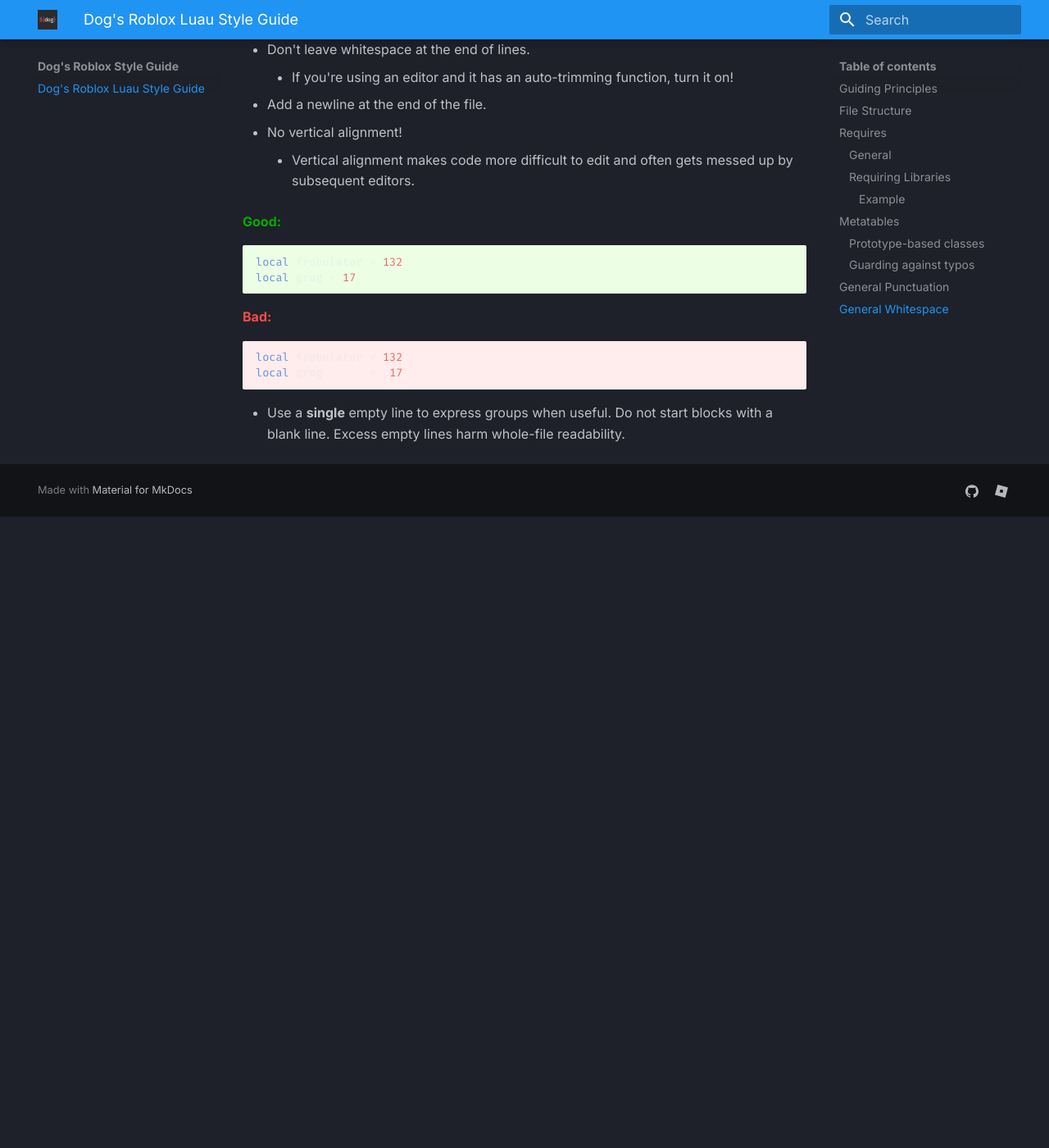
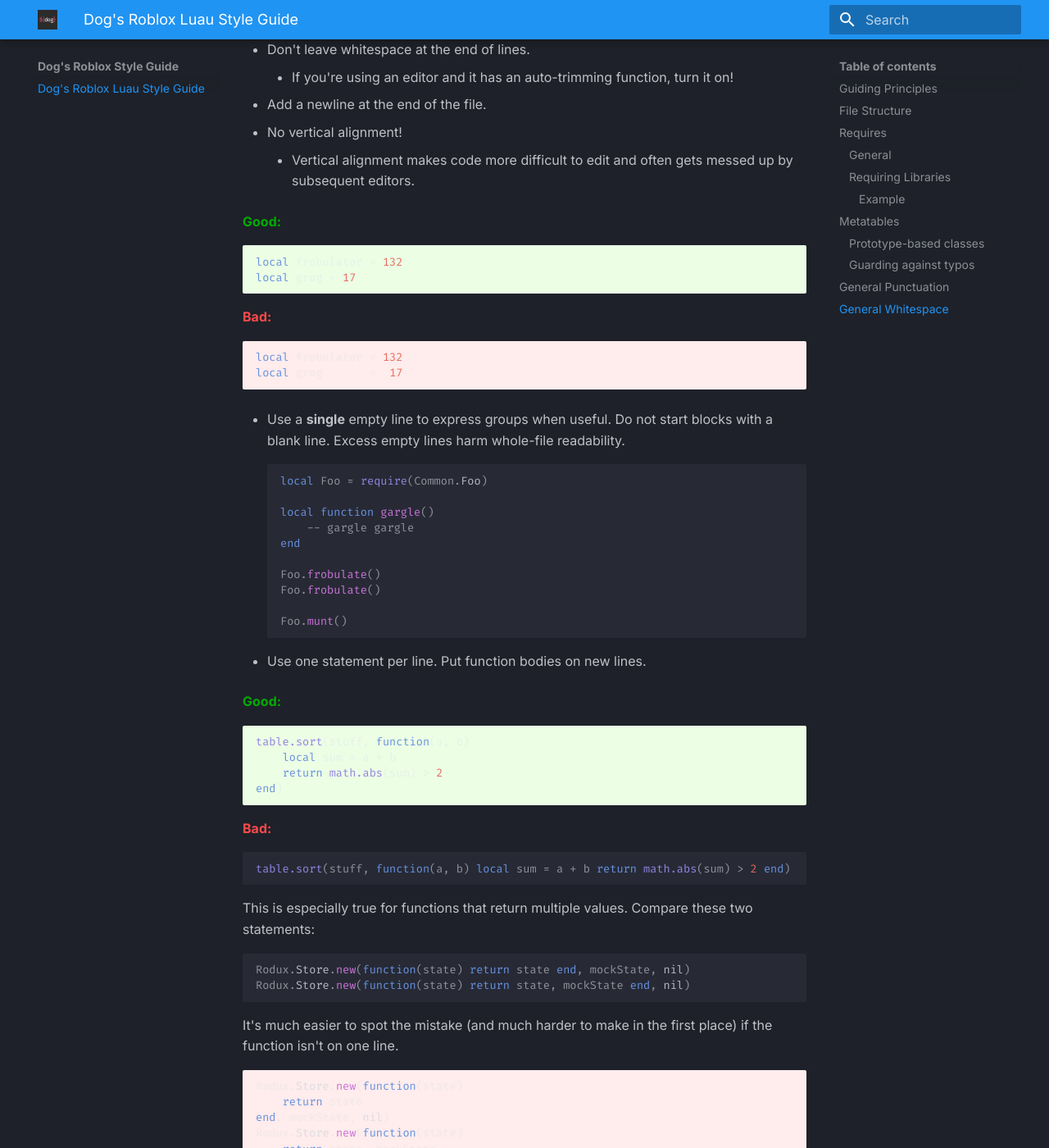
Before and after one commit to dgxo/dgxo.github.io, an MkDocs documentation site: the page built from docs/index.md, in a window 1280 px wide and 1400 px high, scrolled down 5725 px. Shown: the whole window at 82% size. Built offline with MkDocs 1.6.1 and Material for MkDocs 9.7.7, drawn with Linux system fonts in a browser that asks for light colours; before the commit the page ends 6355 px from its top, so only the background shows below that; some of the changed text lies outside the part shown.

Commit message:
progressss

````diff
--- a/docs/index.md
+++ b/docs/index.md
@@ -206,3 +206,71 @@ local grog       =  17
 ```
 
 - Use a **single** empty line to express groups when useful. Do not start blocks with a blank line. Excess empty lines harm whole-file readability.
+```lua
+local Foo = require(Common.Foo)
+
+local function gargle()
+    -- gargle gargle
+end
+
+Foo.frobulate()
+Foo.frobulate()
+
+Foo.munt()
+```
+
+- Use one statement per line. Put function bodies on new lines.
+<p class="style-good">Good:</p>
+```lua
+table.sort(stuff, function(a, b)
+    local sum = a + b
+    return math.abs(sum) > 2
+end)
+```
+<p class="style-bad">Bad:</p>
+```lua
+table.sort(stuff, function(a, b) local sum = a + b return math.abs(sum) > 2 end)
+```
+This is especially true for functions that return multiple values. Compare these two statements:
+<p class="style-bad"></p>
+```lua
+Rodux.Store.new(function(state) return state end, mockState, nil)
+Rodux.Store.new(function(state) return state, mockState end, nil)
+```
+It's much easier to spot the mistake (and much harder to make in the first place) if the function isn't on one line.
+<p class="style-bad"></p>
+```lua
+Rodux.Store.new(function(state)
+    return state
+end, mockState, nil)
+Rodux.Store.new(function(state)
+    return state, mockState
+end, nil)
+```
+
+<p class="style-exception">Exception:</p>
+```lua
+-- It's often faster and easier to read multiple guard clause if they are on one line.
+if valueIsInvalid then continue end
+```
+
+- Put a space before and after operators, except when clarifying precedence.
+<p class="style-good">Good:</p>
+```lua
+print(5 + 5 * 6^2)
+```
+<p class="style-bad">Bad:</p>
+```lua
+print(5+5* 6 ^2)
+```
+- Put a space after each comma in tables and function calls.
+<p class="style-good">Good:</p>
+```lua
+local friends = {"bob", "amy", "joe"}
+foo(5, 6, 7)
+```
+<p class="style-bad">Bad:</p>
+```lua
+local friends = {"bob","amy" ,"joe"}
+foo(5,6 ,7)
+```
````
